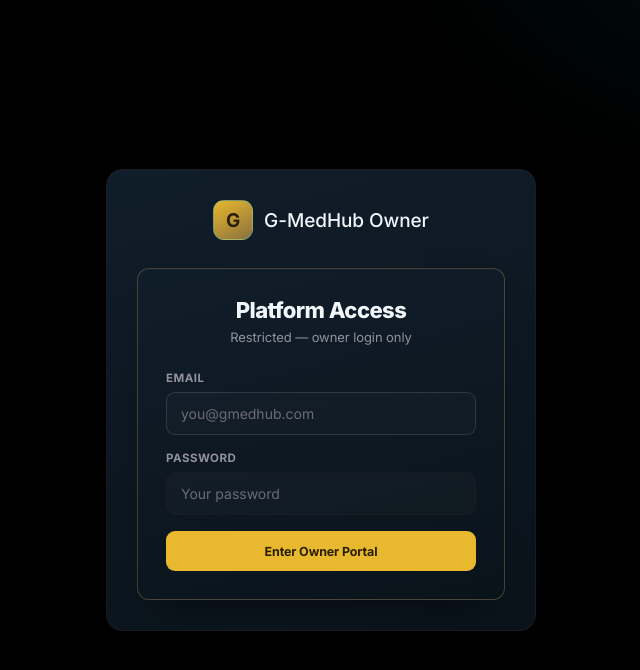
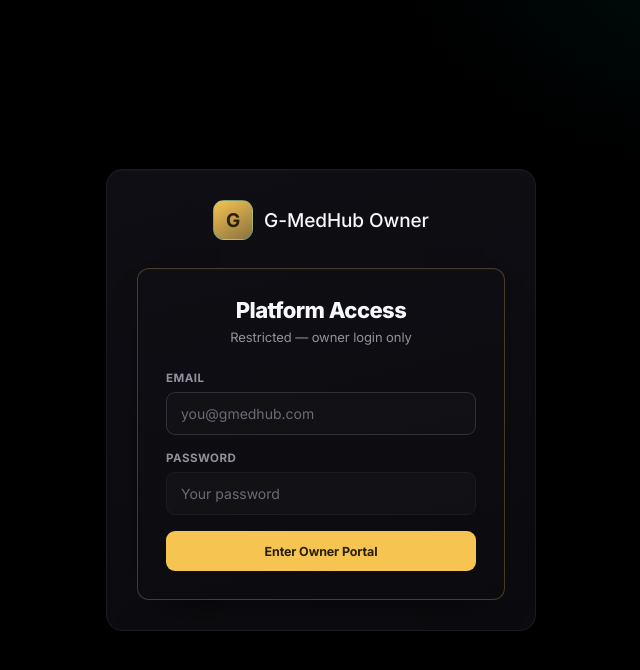
Before and after one commit to 4gs6776-lang/GOODIE-MEDHUB, a React (Vite) app: page /gm-owner-portal in a window 1280 px wide. In both pictures the pointer is over the element 640 px from the left and 434 px from the top of the page. Shown: the top 670 px of the page, without its empty margins (319-959 px from the left). Built offline with nearby package versions, Linux system fonts and the light colour scheme.

Commit message:
Update hospital-dash.css

```diff
--- a/src/theme/hospital-dash.css
+++ b/src/theme/hospital-dash.css
@@ -283,3 +283,16 @@ html:not(.light-mode) .teal-stat .dash-stat-icon{background:rgba(32,217,232,.1)}
 html:not(.light-mode) .btn-primary{box-shadow:0 7px 18px -12px rgba(32,217,232,.9)}
 html:not(.light-mode) .btn-primary:hover:not(:disabled){box-shadow:0 9px 22px -12px rgba(32,217,232,.95)}
 html:not(.light-mode) tbody tr:hover{background:rgba(32,217,232,.035)}
+
+/* ---- 96. Card gradients and text tokens used by every module ----------
+   premium-global.css paints .card / .dash-panel with a navy gradient built
+   from --card-grad-a/b. These move it to the dashboard's near-black. */
+html:not(.light-mode){
+  --card-grad-a:#0E0E14; --card-grad-b:#0B0B0F;
+  --ivory:#F7F8FC; --blue:#4169FF; --violet:#9333EA; --gold:#F5C451;
+  --card-shadow:0 10px 30px -28px rgba(0,0,0,.95), inset 0 1px 0 rgba(255,255,255,.03);
+}
+html:not(.light-mode) .card:hover,
+html:not(.light-mode) .dash-panel:hover,
+html:not(.light-mode) .dash-stat-card:hover,
+html:not(.light-mode) .owner-stat-card:hover{border-color:rgba(32,217,232,.28)}
```
